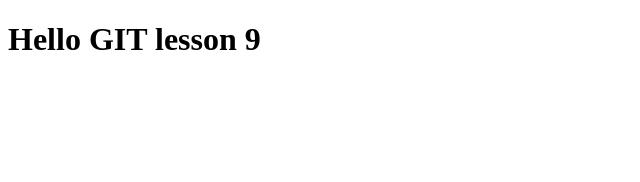
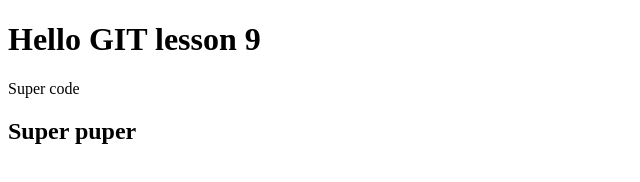
Before and after one commit to Andre-ft/secondRepo, a plain HTML site: page index.html in a window 1280 px wide. Shown: the whole page, without its empty margins (0-640 px from the left). Drawn offline with Linux system fonts and the light colour scheme.

Commit message:
some changes

```diff
--- a/index.html
+++ b/index.html
@@ -2,9 +2,12 @@
 <html lang="en">
 <head>
 	<meta charset="UTF-8">
-	<title>Lesson9 GIT</title>
+	<title>Lesson№9 GIT</title>
 </head>
 <body>
 	<h1>Hello GIT lesson 9</h1>
+
+	<p color="red">Super code</p>
+	<h2>Super puper</h2>
 </body>
 </html>
```
